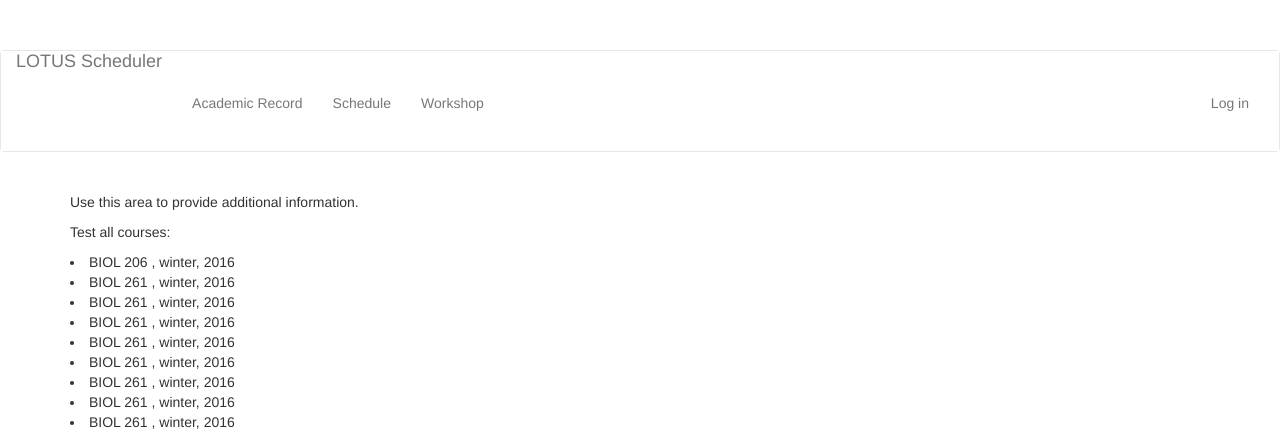
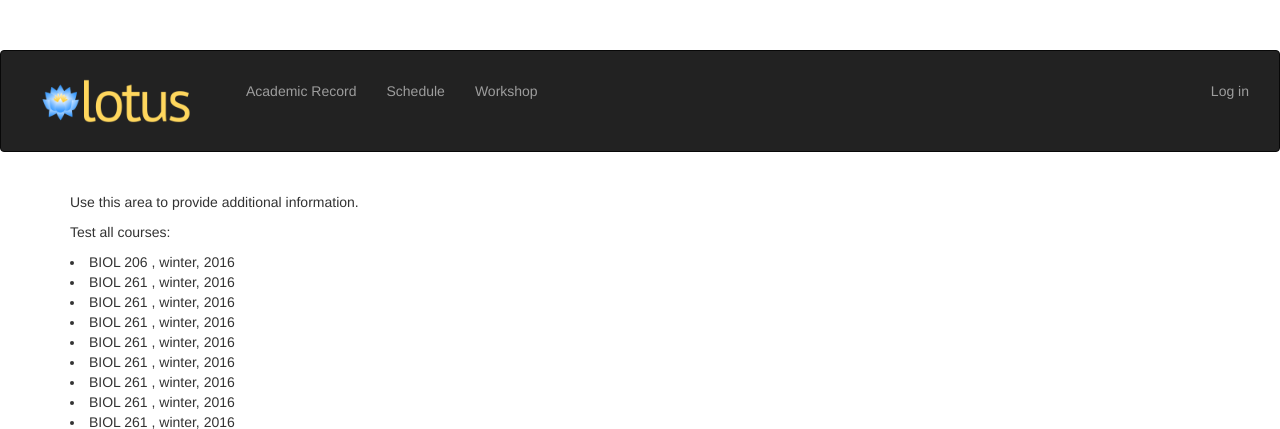
Before and after one commit to jabbasj/Class-Scheduler, a Django app: template DjangoProject_SOEN341/DjangoProject_SOEN341/app/templates/app/about.html in a window 1280 px wide. Shown: the top 429 px of the page. Run offline with Django 3.2, Linux system fonts and the light colour scheme; the template is opened without the code that fills it: values that come from a table or form of the project are taken from there, others are empty; data comes from the database, SQL or seed files in the repository; some libraries are stand-ins or nearby versions.

Commit message:
Navbar changes
Added the image, made it black, adjusted the collapse height when collapsed (navbar.css)

Issue #6: Sharpen layout UI

```diff
--- a/DjangoProject_SOEN341/DjangoProject_SOEN341/app/templates/app/layout.html
+++ b/DjangoProject_SOEN341/DjangoProject_SOEN341/app/templates/app/layout.html
@@ -8,18 +8,19 @@
     <link rel="stylesheet" type="text/css" href="{% static 'app/content/bootstrap.css' %}" />
     <link rel="stylesheet" type="text/css" href="{% static 'app/content/site.css' %}" />
     <script src="{% static 'app/scripts/modernizr-2.6.2.js' %}"></script>
+    <link rel="stylesheet" type="text/css" href="{% static 'app/content/navbar.css' %}" />
 </head>
 
 <body>
-    <div class="navbar navbar-default">
-        <div class="container-fluid" style="background: white;">
+    <div class="navbar navbar-inverse">
+        <div class="container-fluid">
             <div class="navbar-header">
                 <button type="button" class="navbar-toggle" data-toggle="collapse" data-target=".navbar-collapse">
                     <span class="icon-bar"></span>
                     <span class="icon-bar"></span>
                     <span class="icon-bar"></span>
                 </button>
-                <a href="/" class="navbar-brand">LOTUS Scheduler</a>
+                <a href="/" class="navbar-brand"><img src="{% static 'app/images/logo.png' %}" class="img-rounded" width="200"></img></a>
             </div>
             <div class="navbar-collapse collapse">
                 <ul class="nav navbar-nav">
```
